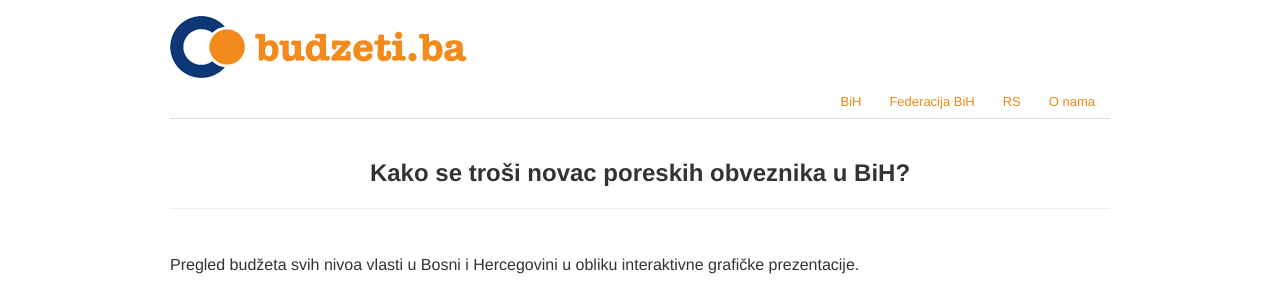
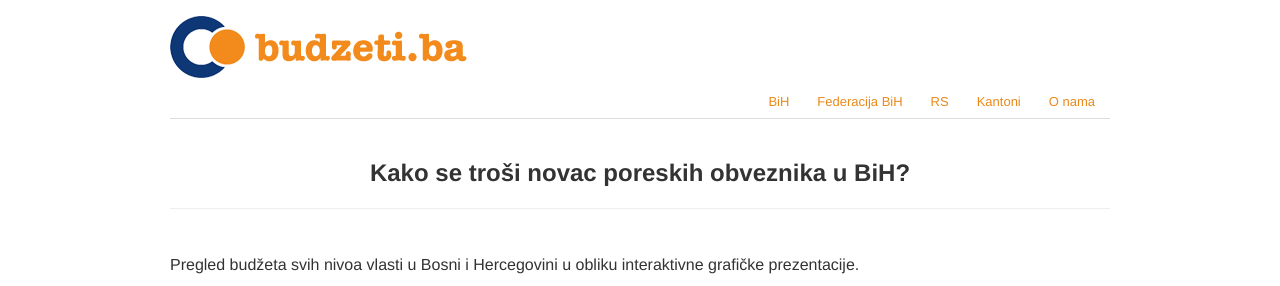
Before and after one commit to openspending/budzeti.ba, a Jekyll site: the page built from index.html, in a window 1280 px wide. Shown: the top 286 px of the page. Built offline with Jekyll 4.4.1, drawn with Linux system fonts in a browser that asks for light colours; nearby versions of some CDN libraries; some web fonts are replaced.

Commit message:
Update _layouts/default.html

```diff
--- a/_layouts/default.html
+++ b/_layouts/default.html
@@ -29,7 +29,8 @@
       <nav>
         <ul class="nav nav-tabs">
           <li><a href="about.html">O nama</a></li>
-          <li><a href="rs.html">RS</a></li>
+          <li><a href="cantons.html">Kantoni</a></li>
+	  <li><a href="rs.html">RS</a></li>
           <li><a href="federation.html">Federacija BiH</a></li>
           <li><a href="state.html">BiH</a></li>
         </ul>
```
